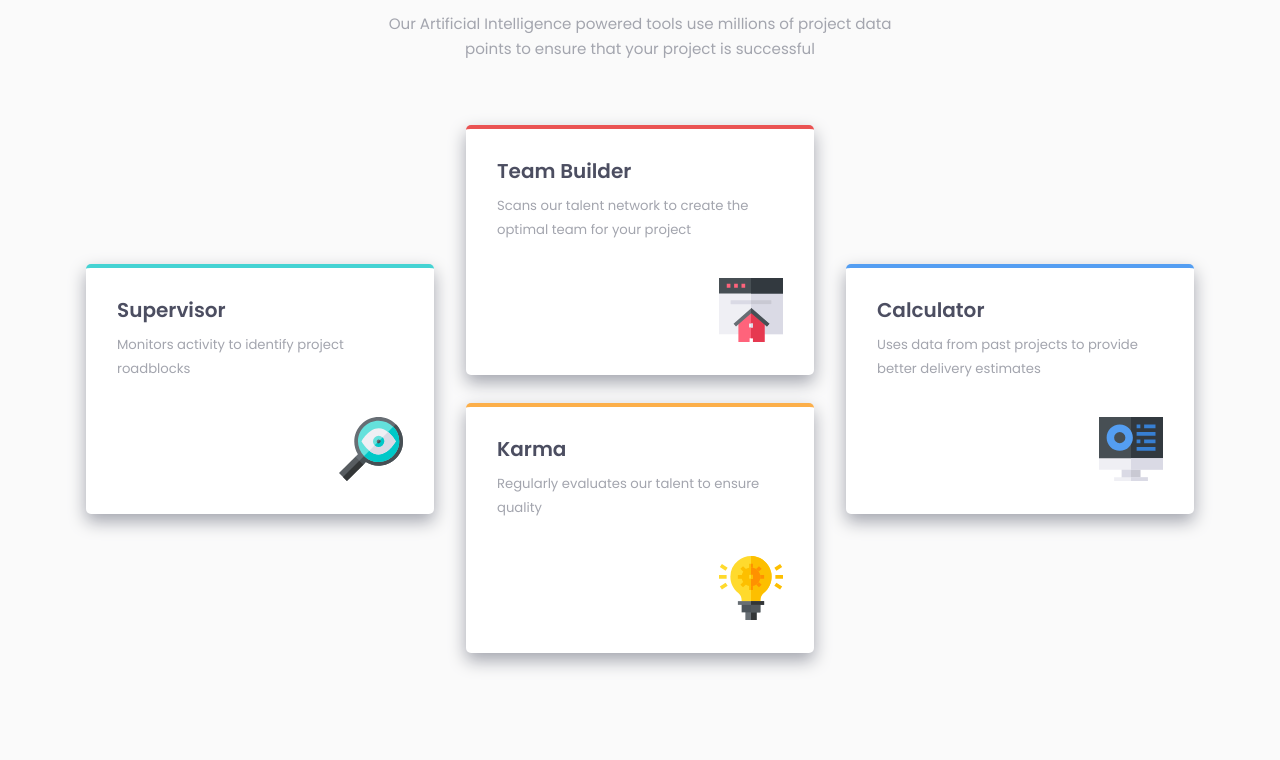
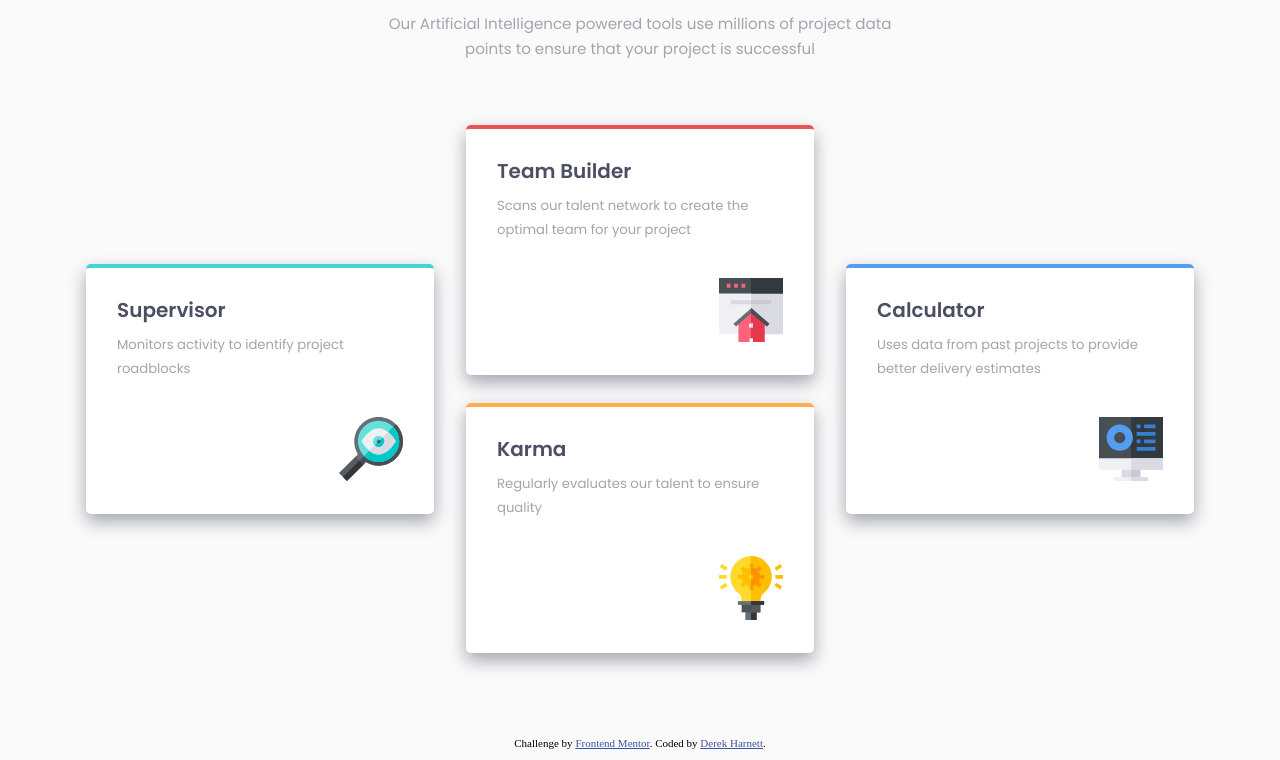
Before and after one commit to harnettd/four-card-feature-section, a plain HTML site: page index.html in a window 1280 px wide. Shown: the part 187-947 px from the top of the page. Before the commit the page ends 924 px from the top, so only its background shows below. Drawn offline with Linux system fonts and the light colour scheme.

Commit message:
add attribution

```diff
--- a/index.html
+++ b/index.html
@@ -67,12 +67,12 @@
     </div>
   </main>
 
-  <!-- <footer>
+  <footer>
     <p class="attribution">
       Challenge by <a href="https://www.frontendmentor.io?ref=challenge" target="_blank">Frontend Mentor</a>.
-      Coded by <a href="#">Your Name Here</a>.
+      Coded by <a href="https://www.frontendmentor.io/profile/harnettd">Derek Harnett</a>.
     </p>
-  </footer> -->
+  </footer>
 
 </body>
 
```
Also changed, not shown: styles.scss (+0 -23 lines).
